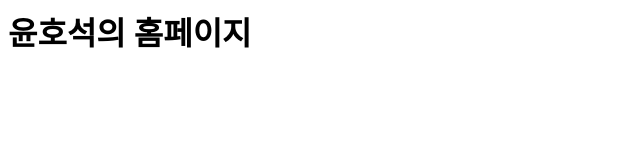
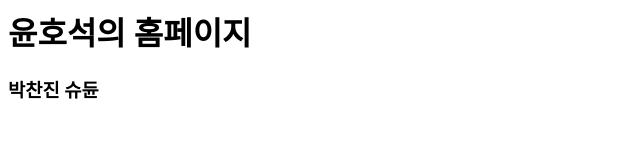
Before and after one commit to towbre/erb2024, a plain HTML site: page index.html in a window 1280 px wide. Shown: the whole page, without its empty margins (0-640 px from the left). Drawn offline with Linux system fonts and the light colour scheme.

Commit message:
Update index.html

```diff
--- a/index.html
+++ b/index.html
@@ -4,5 +4,6 @@
   </head>
   <body>
     <h1>윤호석의 홈페이지</h1>
+    <h3>박찬진 슈듄</h3>
   </body>
 </html>
```
